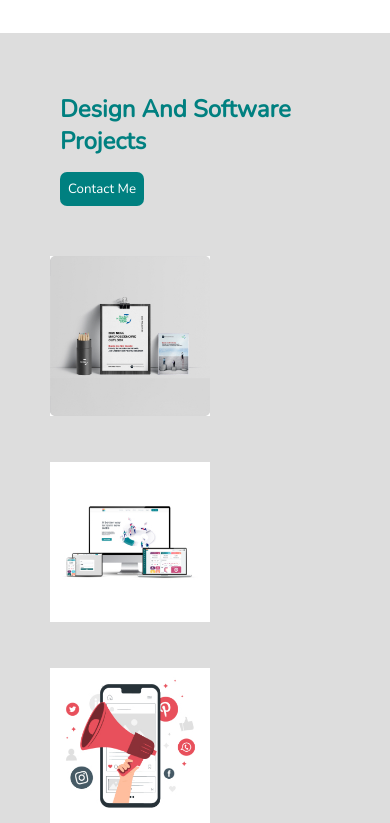
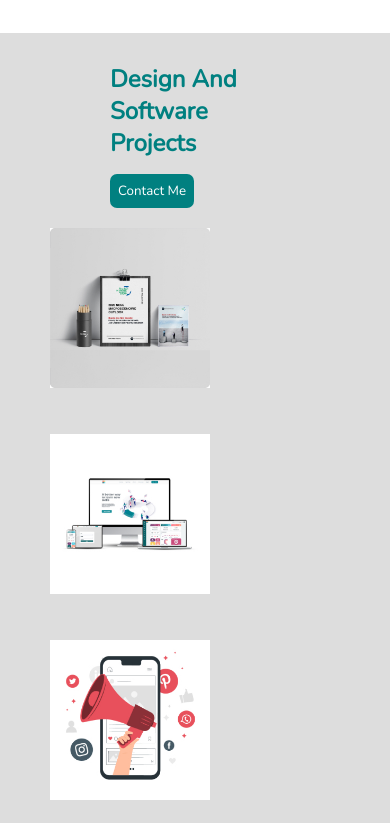
Before and after one commit to gregoryamaefule/td-project5-response-basics, a plain HTML site: page Index.html in a window 390 px wide. Shown: the part 457-1280 px from the top of the page. Drawn offline with nearby package versions, Linux system fonts and the light colour scheme.

Commit message:
fix responsiveness

```diff
--- a/Assets/style.css
+++ b/Assets/style.css
@@ -76,18 +76,19 @@ ul {
 .heading {
     display: flex;
     justify-content: space-between;
-    padding: 30px;
+    padding: 0px 80px;
     color: teal;
 }
 
 .subsectiontwo {
     display: flex;
     flex-wrap: wrap;
+    justify-content: center;
 }
 
 .projects {
     padding: 20px;
-    width:30%
+    width:30%;
 }
 
 button {
```
